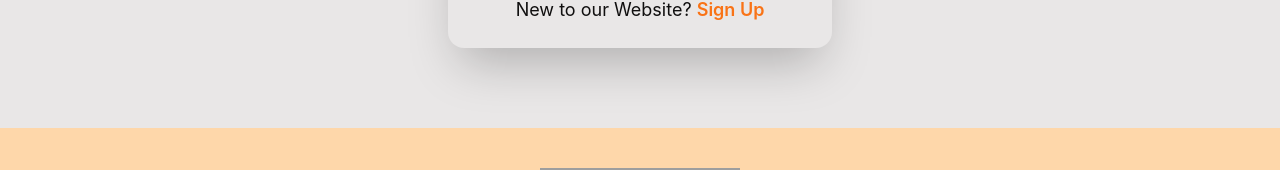
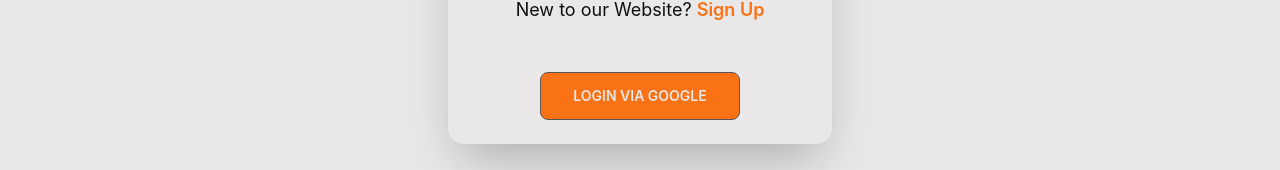
Before and after one commit to Anny27-pixel/homeMade-foodStore-client, a React (Create React App) app: page /login in a window 1280 px wide. Shown: the part 584-754 px from the top of the page. Built offline with nearby package versions, Linux system fonts and the light colour scheme; no server answers; grey boxes are pictures that could not be loaded.

Commit message:
google login authentication added

```diff
--- a/src/context/AuthProvider.js
+++ b/src/context/AuthProvider.js
@@ -1,5 +1,5 @@
 import React, { createContext, useEffect, useState } from 'react';
-import { createUserWithEmailAndPassword, getAuth, onAuthStateChanged, signInWithEmailAndPassword, signOut } from 'firebase/auth';
+import { createUserWithEmailAndPassword, getAuth, GoogleAuthProvider, onAuthStateChanged, signInWithEmailAndPassword, signInWithPopup, signOut } from 'firebase/auth';
 import app from '../firebase/firebase.config';
 
 
@@ -19,6 +19,11 @@
     const login = (email, password) => {
         setLoading(true);
         return signInWithEmailAndPassword(auth, email, password);
+    }
+
+    const provider = new GoogleAuthProvider();
+    const googleSignIn = () => {
+        return signInWithPopup(auth, provider);
     }
 
     const logOut = () => {
@@ -41,6 +46,7 @@
         loading,
         createUser,
         login,
+        googleSignIn,
         logOut,
     }
     return (
--- a/src/pages/Login/Login.js
+++ b/src/pages/Login/Login.js
@@ -5,7 +5,7 @@
 
 const Login = () => {
 
-    const { login } = useContext(AuthContext);
+    const { login, googleSignIn } = useContext(AuthContext);
     const location = useLocation();
     const navigate = useNavigate();
 
@@ -39,10 +39,36 @@
                     .then(data => {
                         console.log(data);
                         localStorage.setItem('token', data.token);
+                        navigate(from, { replace: true });
                     })
-                // navigate(from, { replace: true });
+
             })
             .catch(e => console.error(e));
+    }
+    const handleGoogleSignIn = () => {
+        googleSignIn()
+            .then(result => {
+                const user = result.user;
+                console.log(user);
+                const currentUser = {
+                    email: user.email
+                }
+                fetch('http://localhost:5000/jwt', {
+                    method: 'POST',
+                    headers: {
+                        'content-type': 'application/json'
+                    },
+                    body: JSON.stringify(currentUser)
+                })
+                    .then(res => res.json())
+                    .then(data => {
+                        console.log(data);
+                        localStorage.setItem('token', data.token);
+                        navigate(from, { replace: true });
+                    })
+            })
+            .catch(e => console.error(e))
+
     }
 
 
@@ -72,6 +98,7 @@
                     </div>
                 </form>
                 <p className='text-lg mx-auto mb-6 '>New to our Website? <Link className='text-lg font-semibold text-orange-500' to='/signup'>Sign Up</Link> </p>
+                <button onClick={handleGoogleSignIn} style={{ width: '200px' }} className='btn bg-orange-500 mx-auto my-6'>Login Via Google</button>
             </div>
 
         </div>
```
